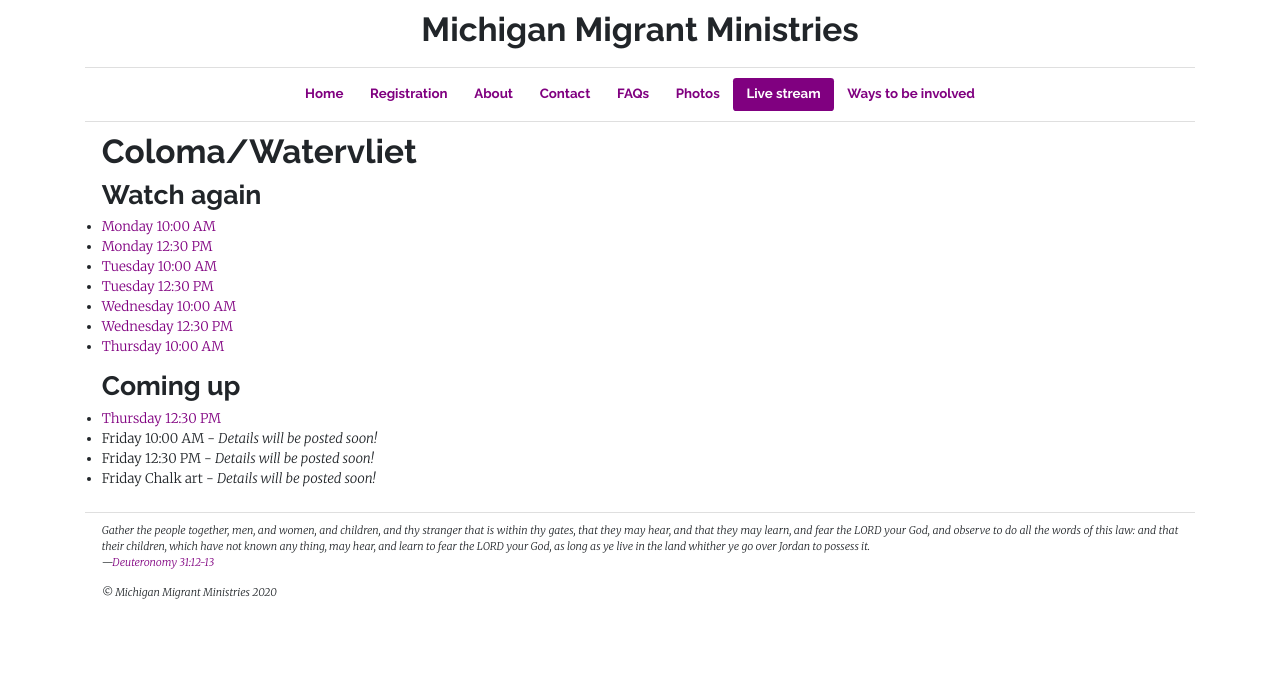
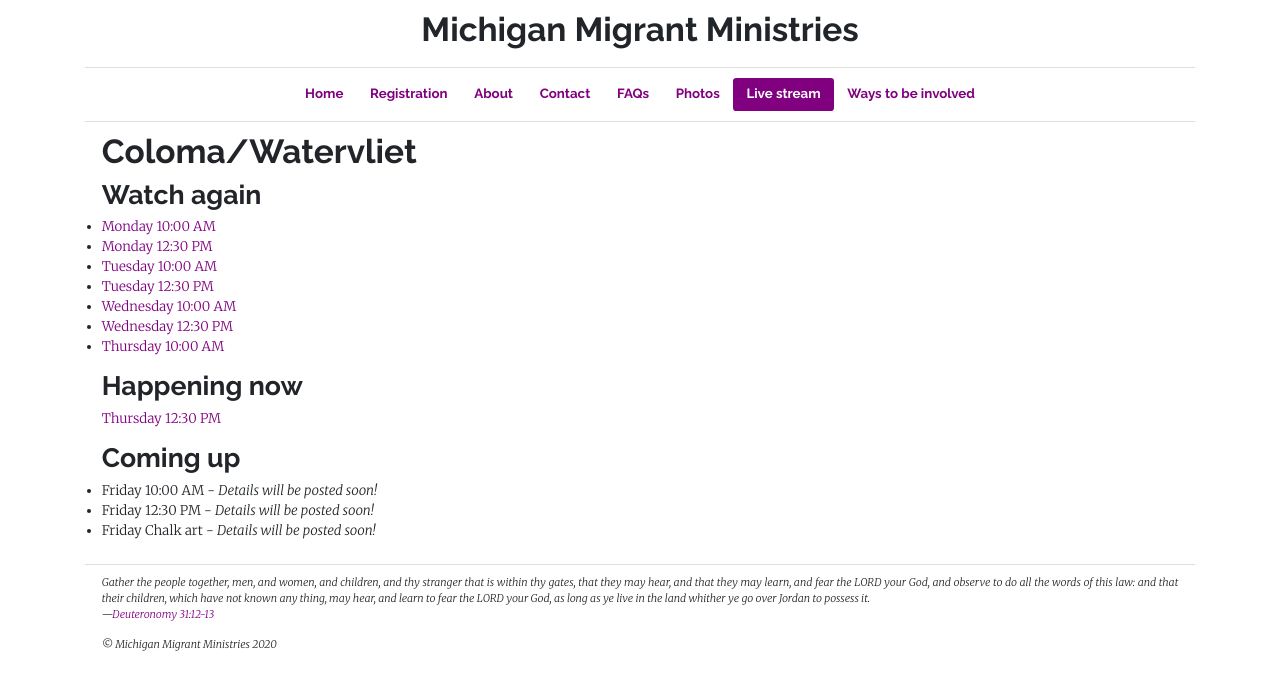
Before and after one commit to michigan-migrant-ministries/website, a Jekyll site: the page built from _pages/live-stream.html, in a window 1280 px wide. Shown: the top 690 px of the page. Built offline with Jekyll 4.4.1, drawn with Linux system fonts in a browser that asks for light colours.

Commit message:
Live now

```diff
--- a/_pages/live-stream.html
+++ b/_pages/live-stream.html
@@ -33,20 +33,17 @@
   </li>
 </ul>
 
-<!-- <h2>
+<h2>
   Happening now
 </h2>
 <p>
-
-</p> -->
+  <a target="_blank" href="https://www.facebook.com/michiganmigrantministries/videos/383348482787919/">Thursday 12:30 PM</a>
+</p>
 
 <h2>
   Coming up
 </h2>
 <ul>
-  <li>
-    <a target="_blank" href="https://www.facebook.com/michiganmigrantministries/posts/106488194499513">Thursday 12:30 PM</a>
-  </li>
   <li>
     Friday 10:00 AM - <i>Details will be posted soon!</i>
   </li>
```
